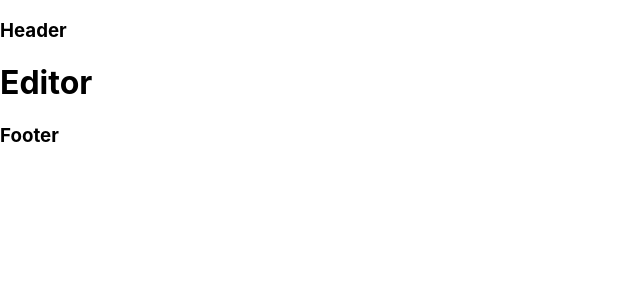
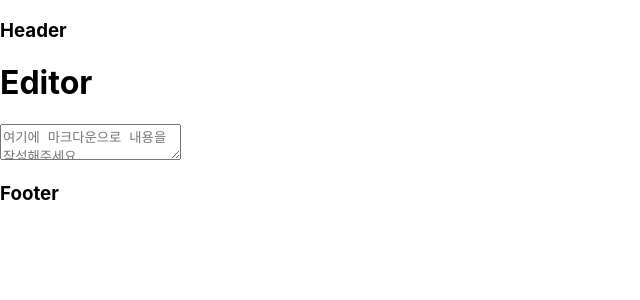
Before and after one commit to woowacourse-teams/2020-zeze, a React (Create React App) app in the folder client/: page /editor in a window 1280 px wide. Shown: the top 300 px of the page, without its empty margins (0-640 px from the left). Built offline with nearby package versions, Linux system fonts and the light colour scheme.

Commit message:
feat: add EditMode component

```diff
--- /dev/null
+++ b/client/src/components/editor/EditMode.tsx
@@ -0,0 +1,10 @@
+import React from "react";
+import Preview from "./Preview";
+
+const EditMode: React.FC = () => (
+  <div>
+    <Preview/>
+  </div>
+);
+
+export default EditMode;
--- a/client/src/components/editor/index.tsx
+++ b/client/src/components/editor/index.tsx
@@ -1,9 +1,11 @@
 import React from "react";
 import Layout from "../common/Layout";
+import EditMode from "./EditMode";
 
 const Editor: React.FC = () => (
   <Layout>
     <h1>Editor</h1>
+    <EditMode/>
   </Layout>
 );
 
```
